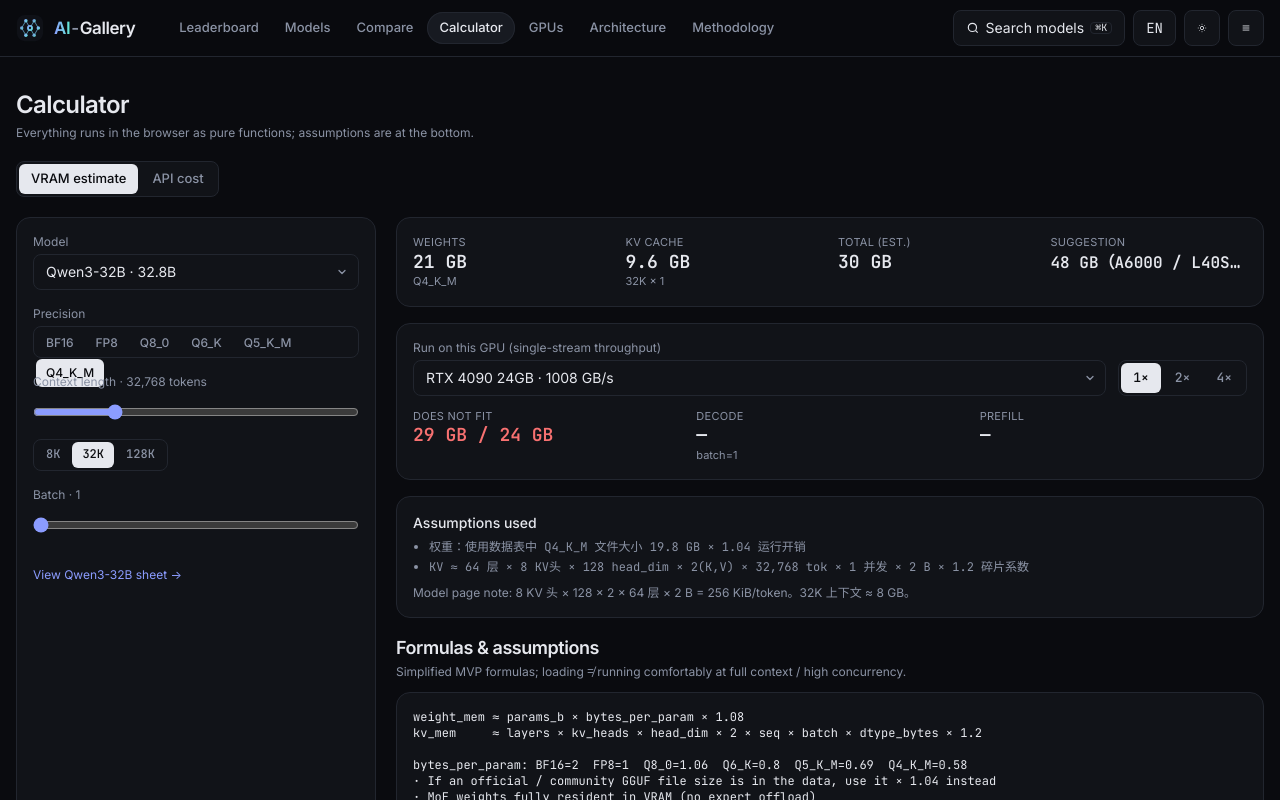
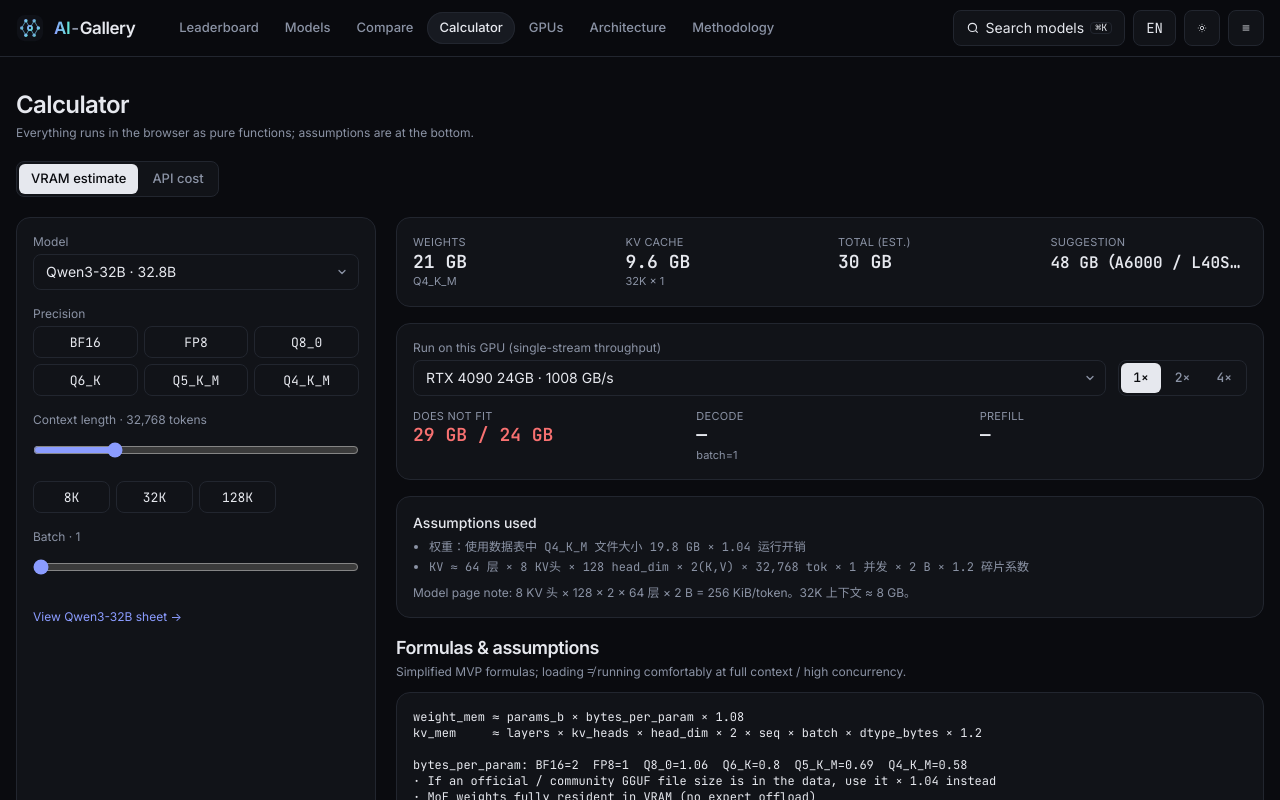
Before and after one commit to tan-zhuo/AI-Gallery, a React (Vite) app: page /calculator in a window 1280 px wide. Shown: the top 800 px of the page. Built offline with nearby package versions, Linux system fonts and the light colour scheme.

Commit message:
fix: 计算器精度/上下文按钮改为网格；grid 子项 min-width:0 修复移动端溢出

```diff
--- a/src/pages/Calculator.tsx
+++ b/src/pages/Calculator.tsx
@@ -48,11 +48,11 @@
           </select>
         </L>
         <L label={t('精度')}>
-          <div className="seg seg-sm flex-wrap h-auto">{(Object.keys(QUANT_LABEL) as CalcQuant[]).map((q) => <button key={q} type="button" aria-pressed={quant === q} onClick={() => setQuant(q)} className="h-7">{QUANT_LABEL[q]}</button>)}</div>
+          <div className="grid grid-cols-3 gap-1.5">{(Object.keys(QUANT_LABEL) as CalcQuant[]).map((q) => <button key={q} type="button" aria-pressed={quant === q} onClick={() => setQuant(q)} className={cx('ctl ctl-sm justify-center num', quant === q && 'bg-text text-bg border-text hover:border-text')}>{QUANT_LABEL[q]}</button>)}</div>
         </L>
         <L label={t('上下文长度 · {n} token', { n: ctx.toLocaleString() })}>
           <input type="range" min={2048} max={Math.min(m.context.max_tokens ?? 262144, 1048576)} step={2048} value={ctx} onChange={(e) => setCtx(+e.target.value)} className="w-full" />
-          <div className="seg seg-sm mt-1">{[8192, 32768, 131072, 262144].filter((v) => v <= (m.context.max_tokens ?? 262144)).map((v) => <button key={v} type="button" aria-pressed={ctx === v} onClick={() => setCtx(v)} className="num">{v / 1024}K</button>)}</div>
+          <div className="grid grid-cols-4 gap-1.5 mt-2">{[8192, 32768, 131072, 262144].filter((v) => v <= (m.context.max_tokens ?? 262144)).map((v) => <button key={v} type="button" aria-pressed={ctx === v} onClick={() => setCtx(v)} className={cx('ctl ctl-sm justify-center num', ctx === v && 'bg-text text-bg border-text hover:border-text')}>{v / 1024}K</button>)}</div>
         </L>
         <L label={t('并发 batch · {n}', { n: batch })}><input type="range" min={1} max={64} value={batch} onChange={(e) => setBatch(+e.target.value)} className="w-full" /></L>
         <Link to={`/models/${m.id}`} className="link text-xs">{t('查看 {name} 说明书 →', { name: m.name })}</Link>
--- a/src/styles/index.css
+++ b/src/styles/index.css
@@ -135,3 +135,6 @@
 details > summary { list-style: none; }
 details > summary::-webkit-details-marker { display: none; }
 input[type="range"] { accent-color: var(--accent); height: 2.25rem; }
+/* 防止 grid 子项被内容（长 option、num）撑出容器 */
+.grid > * { min-width: 0; }
+select.ctl { max-width: 100%; }
```
